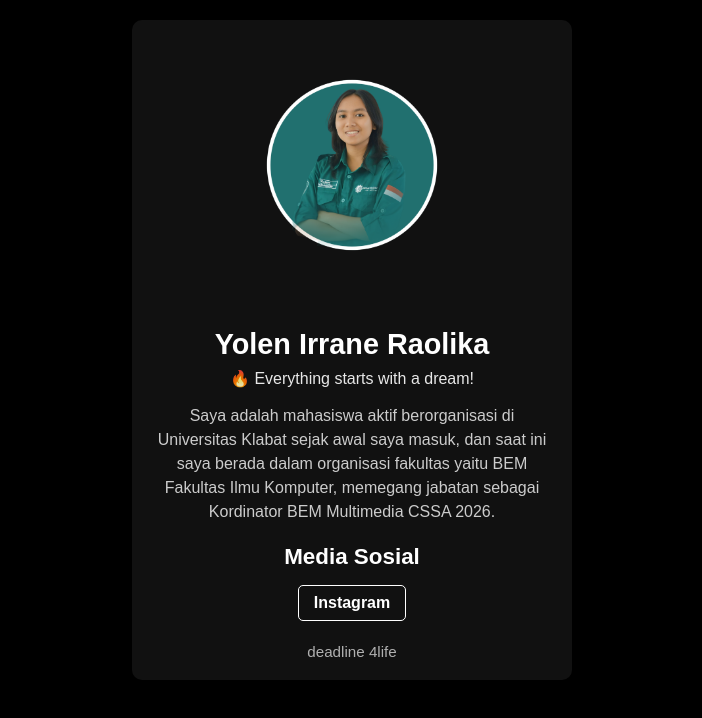
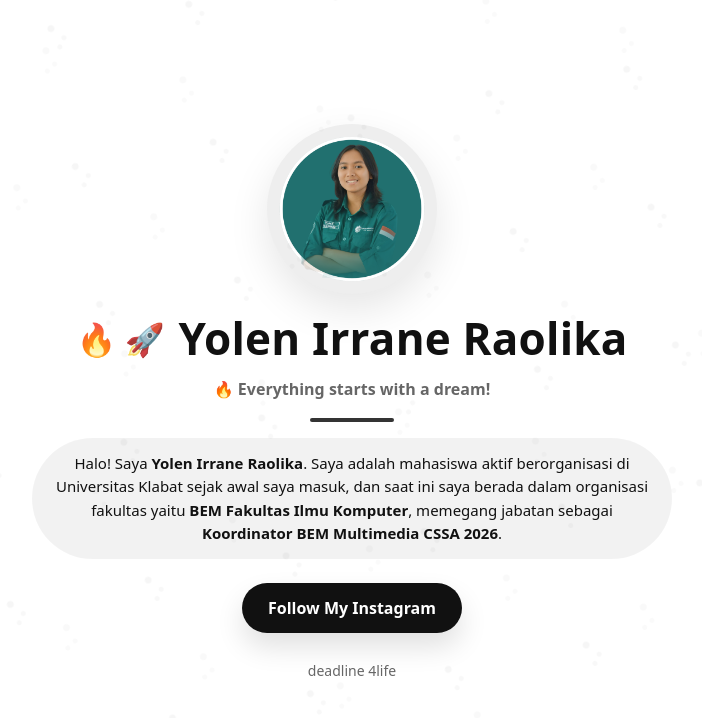
Before and after one commit to iraneyolen/iraneyolen.github.io, a plain HTML site: page index.html in a window 1280 px wide. Shown: the whole page, without its empty margins (288-990 px from the left). Drawn offline with Linux system fonts and the light colour scheme.

Commit message:
Update index.html

```diff
--- a/index.html
+++ b/index.html
@@ -1,93 +1,183 @@
-<!DOCTYPE html>
+<!doctype html>
 <html lang="id">
 <head>
-    <meta charset="UTF-8">
-    <meta name="viewport" content="width=device-width, initial-scale=1.0">
-    <title>Profil Saya</title>
+  <meta charset="utf-8" />
+  <meta name="viewport" content="width=device-width, initial-scale=1" />
+  <title>Yolen Irrane Raolika</title>
   <style>
-        body {
-            font-family: Arial, sans-serif;
-            background-color: #000000;
-            color: #ffffff;
-            text-align: center;
-            padding: 20px;
-            margin: 0;
+    :root{
+      --bg:#ffffff;
+      --text:#111;
+      --muted:#666;
+      --chip: rgba(0,0,0,.05);
+      --btn:#111;
+      --shadow: 0 16px 40px rgba(0,0,0,.10);
     }
-        .profil {
-            max-width: 400px;
-            margin: auto;
-            background-color: #111111;
-            padding: 20px;
-            border-radius: 10px;
+
+    *{ box-sizing:border-box; }
+
+    body{
+      margin:0;
+      font-family: system-ui, -apple-system, Segoe UI, Roboto, Arial, sans-serif;
+      background: var(--bg);
+      color: var(--text);
+      min-height:100vh;
     }
-        img {
-            width: 200px;
-            height: auto;
-            margin-bottom: 15px;
+
+    /* layout center */
+    .wrap{
+      min-height:100vh;
+      display:grid;
+      place-items:center;
+      padding:28px 14px;
+      position:relative;
+      overflow:hidden;
     }
-        h1 {
-            color: #ffffff;
-            font-size: 1.8em;
-            margin-bottom: 8px;
+
+    /* paw-print vibe (halus) */
+    .wrap::before, .wrap::after{
+      content:"";
+      position:absolute;
+      inset:-25%;
+      pointer-events:none;
+      opacity:.6;
+      background:
+        radial-gradient(circle at 20% 30%, rgba(0,0,0,.06) 0 3px, transparent 4px) 0 0/140px 140px,
+        radial-gradient(circle at 28% 38%, rgba(0,0,0,.05) 0 2px, transparent 3px) 0 0/140px 140px,
+        radial-gradient(circle at 24% 44%, rgba(0,0,0,.05) 0 2px, transparent 3px) 0 0/140px 140px;
+      transform: rotate(-10deg);
     }
-        .tagline {
-            color: #ffffff;
-            font-size: 1em;
-            margin: 0 0 12px;
-            opacity: 0.9;
+    .wrap::after{
+      transform: rotate(12deg);
+      opacity:.45;
     }
-        p {
-            color: #cccccc;
-            font-size: 1em;
-            line-height: 1.5;
-            margin-bottom: 20px;
+
+    .card{
+      width:min(720px, 92vw);
+      text-align:center;
+      padding:22px 16px 18px;
     }
-        h2 {
-            color: #ffffff;
-            font-size: 1.4em;
-            margin-bottom: 15px;
+
+    .avatar{
+      width:170px;
+      height:170px;
+      margin:0 auto 14px;
+      border-radius:999px;
+      overflow:hidden;
+      box-shadow: var(--shadow);
+      background:#eee;
     }
-        .sosial a {
-            display: inline-block;
-            margin: 0 10px;
-            text-decoration: none;
-            color: #ffffff;
-            font-weight: bold;
-            padding: 8px 15px;
-            border: 1px solid #ffffff;
-            border-radius: 5px;
+    .avatar img{
+      width:100%;
+      height:100%;
+      object-fit:cover;
     }
-        .sosial a:hover {
-            background-color: #ffffff;
-            color: #000000;
+
+    .title-row{
+      display:flex;
+      align-items:center;
+      justify-content:center;
+      gap:14px;
+      margin-top:10px;
     }
-        .footer {
-            margin-top: 22px;
-            color: #cccccc;
-            font-size: 0.95em;
-            opacity: 0.85;
+
+    .side-emoji{
+      font-size:32px;
+      opacity:.9;
+      display:flex;
+      gap:10px;
+    }
+
+    h1{
+      margin:0;
+      font-size: clamp(28px, 4vw, 44px);
+      font-weight: 900;
+      letter-spacing:.2px;
+    }
+
+    .tagline{
+      margin:10px 0 0;
+      font-size:16px;
+      color:var(--muted);
+      font-weight:600;
+    }
+
+    .divider{
+      width:84px;
+      height:4px;
+      background:#111;
+      border-radius:999px;
+      margin:18px auto 16px;
+      opacity:.85;
+    }
+
+    .bubble{
+      margin:0 auto 18px;
+      max-width: 640px;
+      background: var(--chip);
+      border-radius: 999px;
+      padding: 14px 18px;
+      line-height: 1.55;
+      font-size:15px;
+    }
+
+    .btn{
+      display:inline-block;
+      margin-top: 6px;
+      padding: 14px 26px;
+      border-radius: 999px;
+      background: var(--btn);
+      color:#fff;
+      text-decoration:none;
+      font-weight:800;
+      box-shadow: 0 14px 28px rgba(0,0,0,.12);
+      transition: transform .08s ease, opacity .2s ease;
+    }
+    .btn:hover{ opacity:.92; transform: translateY(-1px); }
+    .btn:active{ transform: translateY(1px); }
+
+    .footer{
+      margin-top: 28px;
+      color: var(--muted);
+      font-size:14px;
+    }
+
+    /* biar bubble tidak kepanjangan di HP */
+    @media (max-width:480px){
+      .avatar{ width:150px; height:150px; }
+      .bubble{ border-radius:18px; } /* biar enak dibaca kalau teksnya panjang */
+      .side-emoji{ font-size:28px; }
     }
   </style>
 </head>
 <body>
-    <div class="profil">
-        <img src="fotoprofily.png" alt="Foto Profil">
+  <main class="wrap">
+    <section class="card">
+      <div class="avatar">
+        <img src="fotoprofily.png" alt="Foto Yolen Irrane Raolika">
+      </div>
+
+      <div class="title-row">
+        <div class="side-emoji">🔥 🚀</div>
         <h1>Yolen Irrane Raolika</h1>
+      </div>
 
-        <div class="tagline">🔥 Everything starts with a dream!</div>
+      <p class="tagline">🔥 Everything starts with a dream!</p>
 
-        <p>
-            Saya adalah mahasiswa aktif berorganisasi di Universitas Klabat sejak awal saya masuk,
-            dan saat ini saya berada dalam organisasi fakultas yaitu BEM Fakultas Ilmu Komputer,
-            memegang jabatan sebagai Kordinator BEM Multimedia CSSA 2026.
+      <div class="divider"></div>
+
+      <p class="bubble">
+        Halo! Saya <b>Yolen Irrane Raolika</b>. Saya adalah mahasiswa aktif berorganisasi di Universitas Klabat sejak awal saya masuk,
+        dan saat ini saya berada dalam organisasi fakultas yaitu <b>BEM Fakultas Ilmu Komputer</b>,
+        memegang jabatan sebagai <b>Koordinator BEM Multimedia CSSA 2026</b>.
       </p>
 
-        <h2>Media Sosial</h2>
-        <div class="sosial">
-            <a href="https://instagram.com/iraneyolen_" target="_blank" rel="noopener">Instagram</a>
-        </div>
+      <a class="btn" href="https://instagram.com/iraneyolen_" target="_blank" rel="noopener">
+        Follow My Instagram
+      </a>
 
       <div class="footer">deadline 4life</div>
-    </div>
+    </section>
+  </main>
 </body>
 </html>
```
Lines whose indentation alone changed are shown as unchanged.
